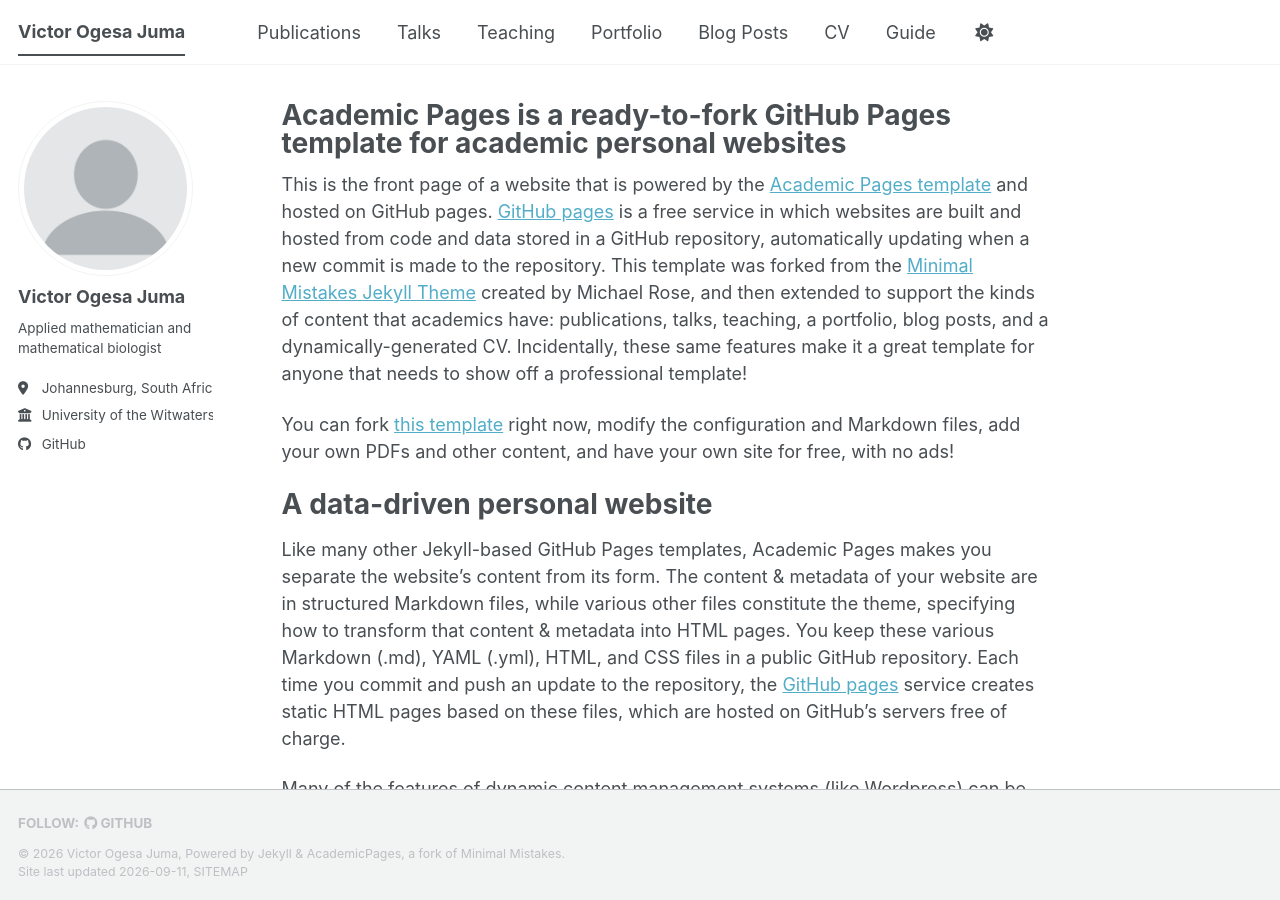
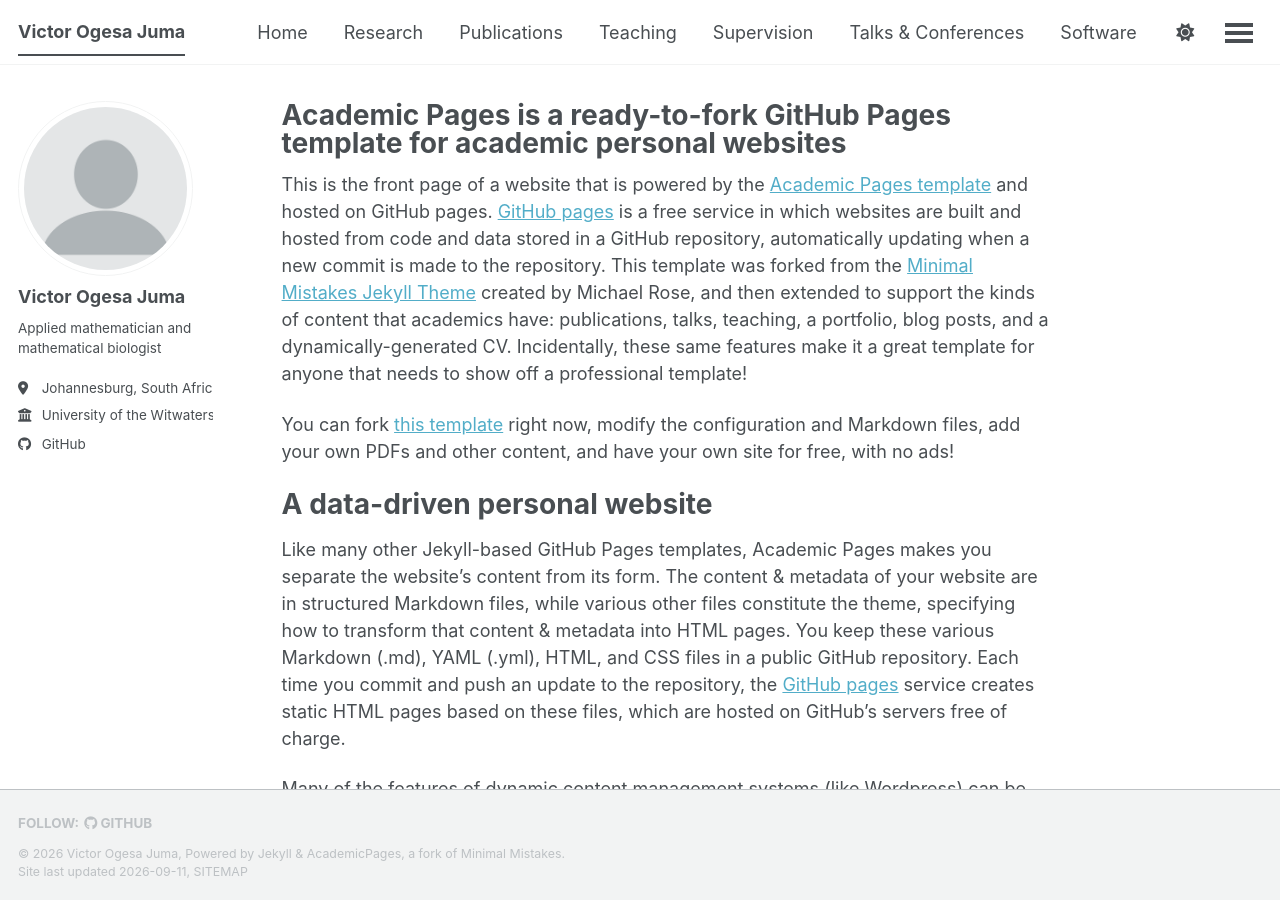
Before and after one commit to vjuma23/vjuma23.github.io, a Jekyll site: the page built from _pages/about.md, in a window 1280 px wide and 900 px high. Built offline with Jekyll 4.4.1, drawn with Linux system fonts in a browser that asks for light colours; a style sheet for code colours, icons or effects is not loaded; part of the change alters nothing that is shown.

Commit message:
Update academic website navigation

```diff
--- a/_data/navigation.yml
+++ b/_data/navigation.yml
@@ -1,33 +1,27 @@
-# The following is the order of the links in the header of the website.
-#
-# Changing the order here will adjust the order and you can also add additional
-# links. Removing a link prevents it from showing in the header, but does not
-# prevent it from being included in the site.
-#
-# NOTE that only one of the CV options should be selected, the first is for the
-#      Markdown formatted page while the second is generated using JSON.
+main:
+  - title: "Home"
+    url: /
 
-main:
+  - title: "Research"
+    url: /research/
+
   - title: "Publications"
     url: /publications/
-
-  - title: "Talks"
-    url: /talks/
 
   - title: "Teaching"
     url: /teaching/
 
-  - title: "Portfolio"
-    url: /portfolio/
+  - title: "Supervision"
+    url: /supervision/
 
-  - title: "Blog Posts"
-    url: /year-archive/
+  - title: "Talks & Conferences"
+    url: /talks/
+
+  - title: "Software"
+    url: /software/
 
   - title: "CV"
     url: /cv/
 
-  # - title: "CV"
-  #   url: /cv-json/
-
-  - title: "Guide"
-    url: /markdown/
+  - title: "Activities"
+    url: /activities/
```
